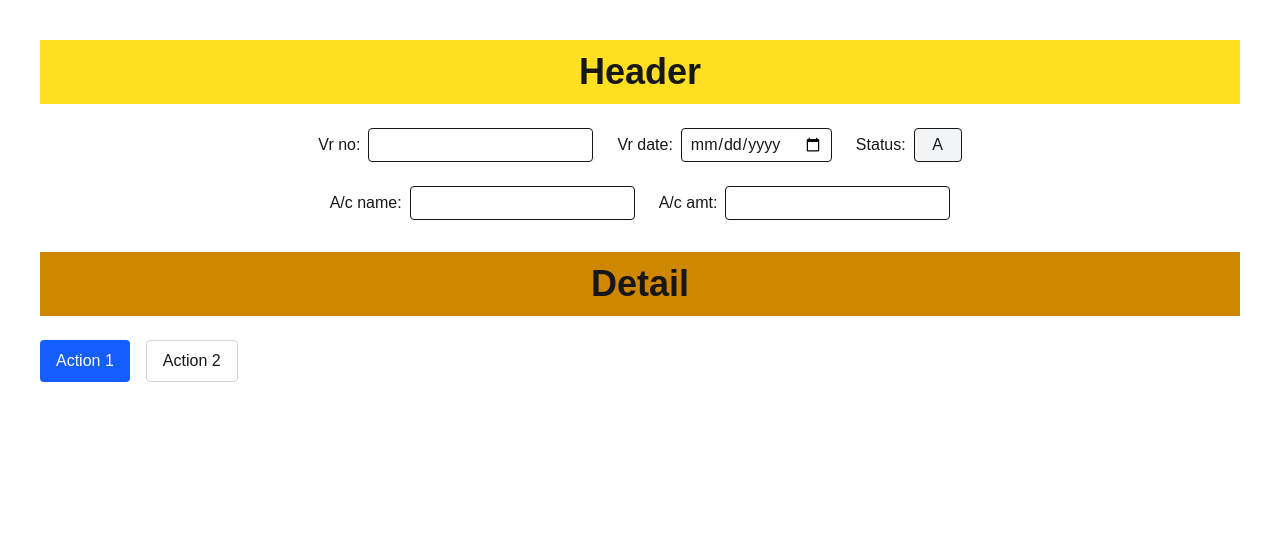
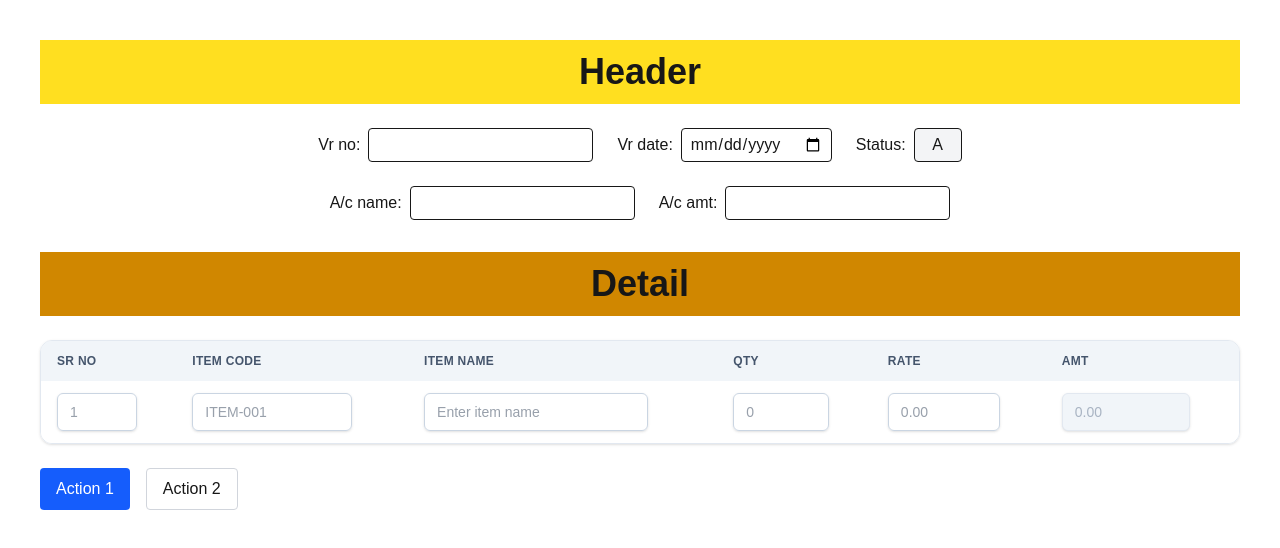
Before and after one commit to aljog786/for-unplugapps, a Next.js app: page / in a window 1280 px wide. Shown: the top 548 px of the page. Built offline with nearby package versions, Linux system fonts and the light colour scheme.

Commit message:
add a table on DetailsSection.tsx

```diff
--- a/src/components/DetailsSection.tsx
+++ b/src/components/DetailsSection.tsx
@@ -6,6 +6,70 @@ const DetailsSection = () => {
       <h1 className="text-4xl font-bold text-center bg-yellow-600 py-3 mb-6">
         Detail
       </h1>
+      <div className="overflow-x-auto rounded-xl border border-slate-200 shadow-sm">
+        <table className="min-w-full text-left text-sm text-slate-700">
+          <thead className="bg-slate-100 text-xs uppercase tracking-wide text-slate-600">
+            <tr>
+              <th className="px-4 py-3">Sr no</th>
+              <th className="px-4 py-3">Item Code</th>
+              <th className="px-4 py-3">Item Name</th>
+              <th className="px-4 py-3">Qty</th>
+              <th className="px-4 py-3">Rate</th>
+              <th className="px-4 py-3">Amt</th>
+            </tr>
+          </thead>
+          <tbody className="divide-y divide-slate-200 bg-white">
+            <tr className="hover:bg-slate-50">
+              <td className="px-4 py-3">
+                <input
+                  className="w-20 rounded-md border border-slate-300 px-3 py-2 text-sm text-slate-700 shadow-sm focus:border-yellow-500 focus:outline-none focus:ring-2 focus:ring-yellow-200"
+                  type="number"
+                  min="1"
+                  placeholder="1"
+                />
+              </td>
+              <td className="px-4 py-3">
+                <input
+                  className="w-40 rounded-md border border-slate-300 px-3 py-2 text-sm text-slate-700 shadow-sm focus:border-yellow-500 focus:outline-none focus:ring-2 focus:ring-yellow-200"
+                  type="text"
+                  placeholder="ITEM-001"
+                />
+              </td>
+              <td className="px-4 py-3">
+                <input
+                  className="w-56 rounded-md border border-slate-300 px-3 py-2 text-sm text-slate-700 shadow-sm focus:border-yellow-500 focus:outline-none focus:ring-2 focus:ring-yellow-200"
+                  type="text"
+                  placeholder="Enter item name"
+                />
+              </td>
+              <td className="px-4 py-3">
+                <input
+                  className="w-24 rounded-md border border-slate-300 px-3 py-2 text-sm text-slate-700 shadow-sm focus:border-yellow-500 focus:outline-none focus:ring-2 focus:ring-yellow-200"
+                  type="number"
+                  min="0"
+                  placeholder="0"
+                />
+              </td>
+              <td className="px-4 py-3">
+                <input
+                  className="w-28 rounded-md border border-slate-300 px-3 py-2 text-sm text-slate-700 shadow-sm focus:border-yellow-500 focus:outline-none focus:ring-2 focus:ring-yellow-200"
+                  type="number"
+                  min="0"
+                  placeholder="0.00"
+                />
+              </td>
+              <td className="px-4 py-3">
+                <input
+                  className="w-32 rounded-md border border-slate-200 bg-slate-100 px-3 py-2 text-sm text-slate-500 shadow-sm"
+                  type="text"
+                  placeholder="0.00"
+                  readOnly
+                />
+              </td>
+            </tr>
+          </tbody>
+        </table>
+      </div>
     </section>
   );
 };
```
